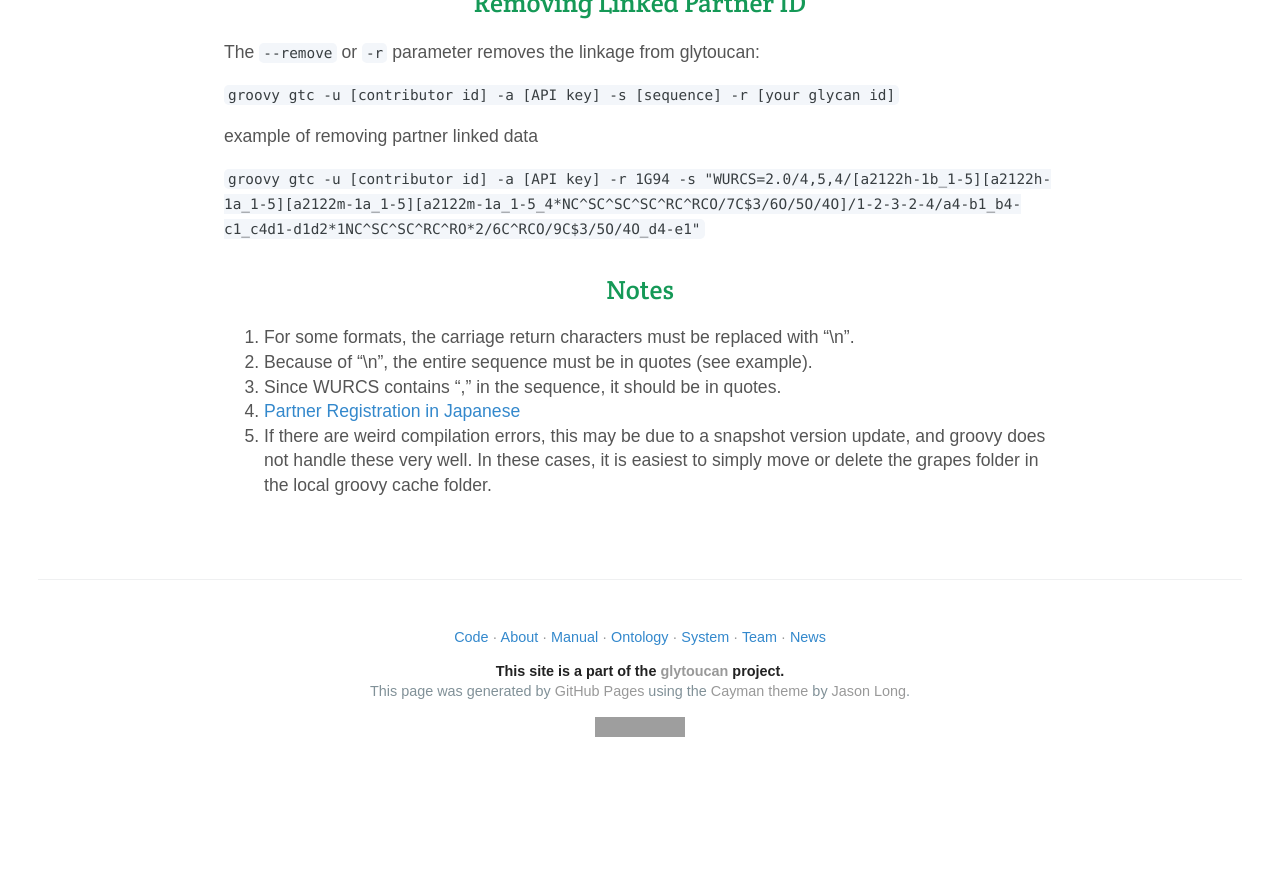
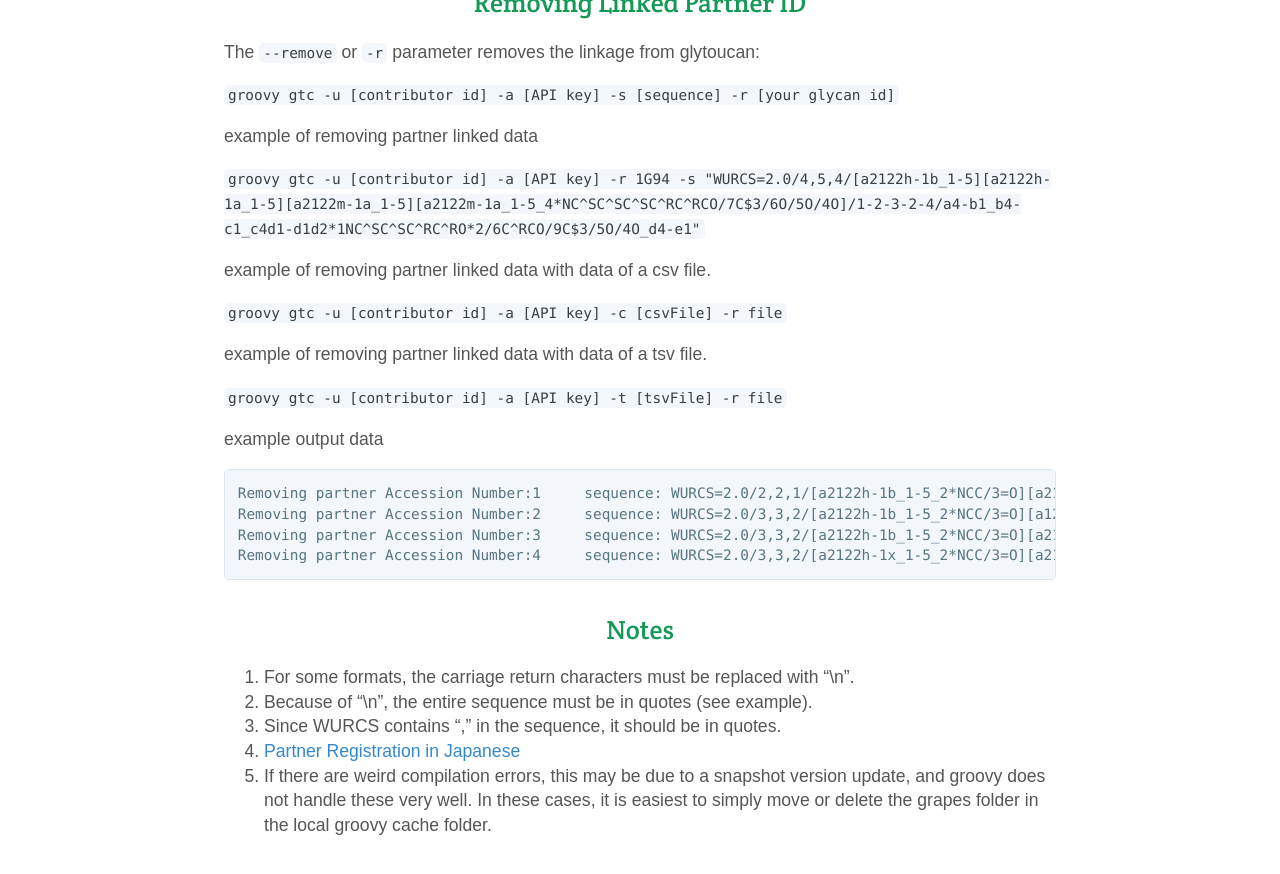
Before and after one commit to glytoucan/glytoucan, a Jekyll site: the page built from system/cli.md, in a window 1280 px wide and 900 px high, scrolled down 4413 px. Shown: the top 874 px of the window. Built offline with Jekyll 4.4.1, drawn with Linux system fonts in a browser that asks for light colours; nearby versions of some CDN libraries; before the commit the page ends 5203 px from its top, so only the background shows below that; grey boxes are pictures that could not be loaded.

Commit message:
Update cli.md

````diff
--- a/system/cli.md
+++ b/system/cli.md
@@ -169,6 +169,24 @@
 
 `groovy gtc -u [contributor id] -a [API key] -r 1G94 -s "WURCS=2.0/4,5,4/[a2122h-1b_1-5][a2122h-1a_1-5][a2122m-1a_1-5][a2122m-1a_1-5_4*NC^SC^SC^SC^RC^RCO/7C$3/6O/5O/4O]/1-2-3-2-4/a4-b1_b4-c1_c4d1-d1d2*1NC^SC^SC^RC^RO*2/6C^RCO/9C$3/5O/4O_d4-e1"`
 
+example of removing partner linked data with data of a csv file.
+
+`groovy gtc -u [contributor id] -a [API key] -c [csvFile] -r file`
+
+example of removing partner linked data with data of a tsv file.
+
+`groovy gtc -u [contributor id] -a [API key] -t [tsvFile] -r file`
+
+example output data
+
+```
+Removing partner Accession Number:1	sequence: WURCS=2.0/2,2,1/[a2122h-1b_1-5_2*NCC/3=O][a2112h-1b_1-5]/1-2/a4-b1
+Removing partner Accession Number:2	sequence: WURCS=2.0/3,3,2/[a2122h-1b_1-5_2*NCC/3=O][a1221m-1a_1-5][a2112h-1b_1-5]/1-2-3/a3-b1_a4-c1
+Removing partner Accession Number:3	sequence: WURCS=2.0/3,3,2/[a2122h-1b_1-5_2*NCC/3=O][a2112h-1b_1-5][Aad21122h-2a_2-6_5*NCC/3=O]/1-2-3/a4-b1_b3-c2
+Removing partner Accession Number:4	sequence: WURCS=2.0/3,3,2/[a2122h-1x_1-5_2*NCC/3=O][a2112h-1b_1-5][a1221m-1a_1-5]/1-2-3/a3-b1_a4-c1
+```
+
+
 ## Notes
 
 1. For some formats, the carriage return characters must be replaced with "\n".
````
